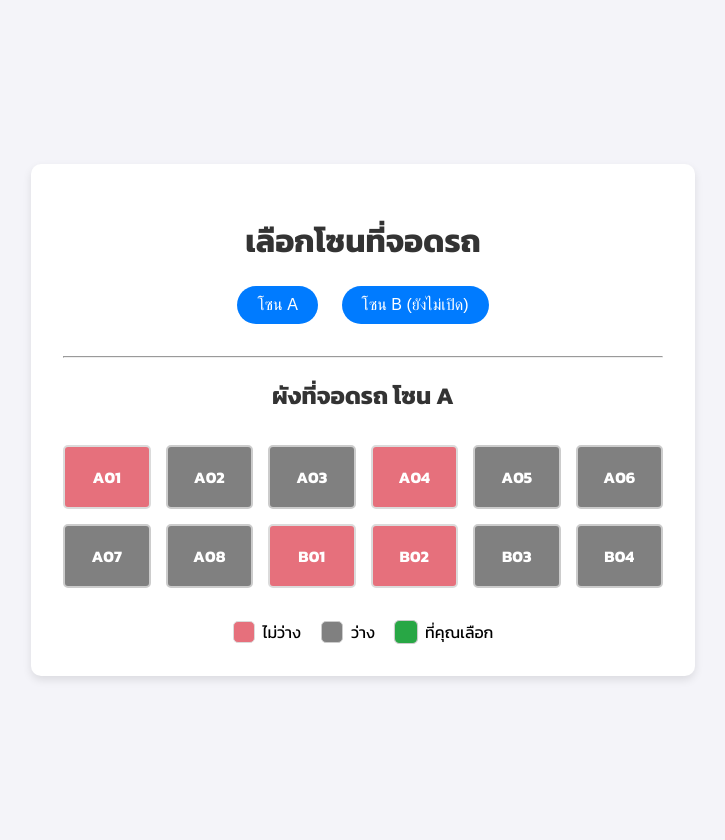
After one commit to wiraphong47/projactpark, a PHP site: page / in a window 1280 px wide. The commit adds this page. Shown: the whole page, without its empty margins (277-1002 px from the left). Run offline with PHP 8.4, Linux system fonts and the light colour scheme.

Commit message:
Add files via upload

```diff
--- /dev/null
+++ b/index.php
@@ -0,0 +1,73 @@
+<?php
+// --- ส่วนจำลองข้อมูลจากฐานข้อมูล ---
+// ในการใช้งานจริง ข้อมูลนี้ควรจะดึงมาจาก Database เช่น MySQL
+// key คือรหัสที่จอด, value คือสถานะ ('available' = ว่าง, 'occupied' = ไม่ว่าง)
+$parking_statuses = [
+    'A01' => 'occupied',
+    'A02' => 'available',
+    'A03' => 'available',
+    'A04' => 'occupied',
+    'A05' => 'available',
+    'A06' => 'available',
+    'A07' => 'available',
+    'A08' => 'available',
+    'B01' => 'occupied',
+    'B02' => 'occupied',
+    'B03' => 'available',
+    'B04' => 'available',
+];
+// --- จบส่วนจำลองข้อมูล ---
+?>
+<!DOCTYPE html>
+<html lang="th">
+<head>
+    <meta charset="UTF-8">
+    <meta name="viewport" content="width=device-width, initial-scale=1.0">
+    <title>ระบบจองที่จอดรถออนไลน์</title>
+    <link rel="stylesheet" href="style.css">
+</head>
+<body>
+
+    <div class="container">
+        <h1>เลือกโซนที่จอดรถ</h1>
+
+        <div class="location-selector">
+            <button class="pin" data-location="lot-a">โซน A</button>
+            <button class="pin" data-location="lot-b">โซน B (ยังไม่เปิด)</button>
+        </div>
+
+        <hr>
+
+        <div id="parking-lot-a" class="parking-lot-container">
+            <h2>ผังที่จอดรถ โซน A</h2>
+
+            <form action="payment.php" method="post" id="booking-form">
+
+                <div class="parking-grid">
+                    <?php foreach ($parking_statuses as $spot_id => $status): ?>
+                        <div
+                            class="spot <?php echo $status; // 'available' หรือ 'occupied' ?>"
+                            data-spot-id="<?php echo $spot_id; ?>">
+                            <?php echo $spot_id; ?>
+                        </div>
+                    <?php endforeach; ?>
+                </div>
+
+                <input type="hidden" name="selected_spot" id="selected-spot-input">
+
+                <button type="submit" id="book-button" style="display: none;">จองที่จอด</button>
+
+            </form>
+
+            <div class="legend">
+                <div class="legend-item"><span class="spot occupied"></span> ไม่ว่าง</div>
+                <div class="legend-item"><span class="spot available"></span> ว่าง</div>
+                <div class="legend-item"><span class="spot selected"></span> ที่คุณเลือก</div>
+            </div>
+        </div>
+
+    </div>
+
+    <script src="script.js"></script>
+</body>
+</html>
--- a/login.php
+++ b/login.php
@@ -28,12 +28,15 @@ if (isset($_SESSION['error_message'])) {
                 <label for="password">รหัส</label>
                 <input type="password" id="password" name="password" required>
             </div>
+
             <?php if (!empty($error_message)) { echo '<p class="error-message">' . $error_message . '</p>'; } ?>
             <button type="submit">เข้าสู่ระบบ</button>
         </form>
         <div class="extra-links">
             <a href="forgot_password.php">ลืมรหัสผ่าน?</a>
             <a href="register.php">สมัครใช้งาน</a>
+            <a href="admin_login.php">สำหรับผู้ดูแลระบบ</a>
+
         </div>
     </div>
 </body>
--- /dev/null
+++ b/script.js
@@ -0,0 +1,46 @@
+// script.js
+
+// รอให้หน้าเว็บโหลดเสร็จก่อนเริ่มทำงาน
+document.addEventListener('DOMContentLoaded', function() {
+
+    // ดึงองค์ประกอบที่ต้องใช้จากหน้า HTML มาเก็บในตัวแปร
+    const parkingGrid = document.querySelector('.parking-grid');
+    const bookButton = document.getElementById('book-button');
+    const selectedSpotInput = document.getElementById('selected-spot-input');
+
+    // ตัวแปรสำหรับเก็บข้อมูลช่องจอดที่ถูกเลือกอยู่ ณ ปัจจุบัน
+    let currentSelectedSpot = null;
+
+    // เพิ่ม Event Listener เพื่อดักจับการคลิกภายในพื้นที่จอดรถทั้งหมด
+    parkingGrid.addEventListener('click', function(event) {
+
+        // event.target คือสิ่งที่เราคลิกโดน
+        const clickedSpot = event.target;
+
+        // --- เริ่มเงื่อนไขการตรวจสอบ ---
+
+        // 1. ตรวจสอบว่าสิ่งที่คลิกคือ "ช่องจอด" และ "ว่าง" หรือไม่?
+        if (clickedSpot.classList.contains('spot') && clickedSpot.classList.contains('available')) {
+
+            // 2. ถ้ามีช่องอื่นที่ถูกเลือกไว้ก่อนหน้า (เป็นสีเขียวอยู่) ให้เอาสีเขียวออก
+            if (currentSelectedSpot) {
+                currentSelectedSpot.classList.remove('selected');
+            }
+
+            // 3. เพิ่ม class 'selected' (สีเขียว) ให้กับช่องที่เพิ่งคลิก
+            clickedSpot.classList.add('selected');
+            currentSelectedSpot = clickedSpot; // อัปเดตช่องที่เลือกอยู่ปัจจุบัน
+
+            // 4. แสดงปุ่ม "จองที่จอด"
+            bookButton.style.display = 'block';
+
+            // 5. นำรหัสของช่องจอด (จาก data-spot-id) ไปใส่ใน input ที่ซ่อนไว้เพื่อเตรียมส่งข้อมูล
+            const spotId = clickedSpot.dataset.spotId;
+            selectedSpotInput.value = spotId;
+
+        } else if (clickedSpot.classList.contains('occupied')) {
+            // กรณีคลิกช่องที่ไม่ว่าง (สีแดง)
+            alert('ที่จอดนี้มีผู้จองแล้ว กรุณาเลือกช่องอื่น');
+        }
+    });
+});
--- a/style.css
+++ b/style.css
@@ -1,13 +1,25 @@
+/* ==========================================================================
+   General & Shared Styles (สไตล์ทั่วไปและใช้ร่วมกัน)
+   ========================================================================== */
+
 /* ใช้ Google Fonts 'Kanit' เพื่อให้แสดงผลภาษาไทยสวยงาม */
+@import url('https://fonts.googleapis.com/css2?family=Kanit:wght@400;700&display=swap');
+
 body {
     font-family: 'Kanit', sans-serif;
     background-color: #f4f4f9;
     display: flex;
     justify-content: center;
     align-items: center;
-    height: 100vh;
+    min-height: 100vh;
     margin: 0;
+    padding: 20px 0; /* เพิ่ม padding เล็กน้อยเผื่อเนื้อหายาว */
 }
+
+
+/* ==========================================================================
+   Login & Register Page Styles (สไตล์หน้าล็อกอินและสมัครสมาชิก)
+   ========================================================================== */
 
 .login-container, .register-container {
     background-color: #ffffff;
@@ -19,13 +31,14 @@ body {
     text-align: center;
 }
 
-h1 {
-    color: #007bff; /* สีน้ำเงินตามตัวอย่าง */
+/* ทำให้สไตล์หัวข้อไม่ชนกันระหว่างหน้า */
+.login-container h1, .register-container h1 {
+    color: #007bff;
     font-size: 24px;
     margin-bottom: 10px;
 }
 
-h2 {
+.login-container h2, .register-container h2 {
     color: #333;
     font-size: 28px;
     font-weight: bold;
@@ -42,27 +55,28 @@ h2 {
 .form-group label {
     font-size: 18px;
     color: #555;
-    width: 60px; /* กำหนดความกว้างของ label */
+    width: 60px;
     text-align: left;
     margin-right: 10px;
 }
 
 .form-group input {
-    width: calc(100% - 70px); /* คำนวณความกว้างที่เหลือ */
+    width: calc(100% - 70px);
     padding: 12px;
     border: 1px solid #ddd;
     border-radius: 5px;
     font-size: 16px;
-    background-color: #f0f0f0; /* สีเทาอ่อนเหมือนในรูป */
+    background-color: #f0f0f0;
 }
 
-button {
+/* ปุ่มสำหรับหน้าฟอร์ม (ล็อกอิน/สมัครสมาชิก) */
+.login-container button, .register-container button {
     width: 200px;
     height: 57px;
     padding: 15px;
     border: none;
-    border-radius: 30px; /* ทำให้ปุ่มโค้งมน */
-    background-color: #e0e0e0; /* สีเทาของปุ่ม */
+    border-radius: 30px;
+    background-color: #e0e0e0;
     color: #333;
     font-family: 'Kanit', sans-serif;
     font-size: 18px;
@@ -72,8 +86,8 @@ button {
     margin-top: 10px;
 }
 
-button:hover {
-    background-color: #c7c7c7; /* สีเข้มขึ้นเมื่อเอาเมาส์ไปชี้ */
+.login-container button:hover, .register-container button:hover {
+    background-color: #c7c7c7;
 }
 
 .extra-links {
@@ -92,13 +106,131 @@ button:hover {
 }
 
 .error-message {
-    color: #d9534f; /* สีแดงสำหรับข้อความผิดพลาด */
+    color: #d9534f;
     margin-bottom: 15px;
     font-size: 14px;
 }
 
 .success-message {
-    color: #5cb85c; /* สีเขียวสำหรับข้อความสำเร็จ */
+    color: #5cb85c;
     margin-bottom: 15px;
     font-size: 14px;
 }
+
+
+/* ==========================================================================
+   Parking Reservation Page Styles (สไตล์หน้าจองที่จอดรถ)
+   ========================================================================== */
+
+.container {
+    background-color: white;
+    padding: 2rem;
+    border-radius: 10px;
+    box-shadow: 0 4px 8px rgba(0,0,0,0.1);
+    text-align: center;
+    width: 90%;
+    max-width: 600px;
+}
+
+.container h1, .container h2 {
+    color: #333;
+}
+
+.location-selector {
+    margin-bottom: 2rem;
+}
+
+/* ปุ่มเลือกโซน */
+.pin {
+    background-color: #007bff;
+    color: white;
+    border: none;
+    padding: 10px 20px;
+    border-radius: 20px;
+    font-size: 1rem;
+    cursor: pointer;
+    margin: 0 10px;
+    transition: background-color 0.3s;
+}
+
+.pin:hover {
+    background-color: #0056b3;
+}
+
+.parking-grid {
+    display: grid;
+    grid-template-columns: repeat(auto-fit, minmax(80px, 1fr));
+    gap: 15px;
+    margin: 2rem 0;
+}
+
+.spot {
+    height: 60px;
+    border: 2px solid #ccc;
+    border-radius: 5px;
+    display: flex;
+    justify-content: center;
+    align-items: center;
+    font-weight: bold;
+    color: white;
+    transition: transform 0.2s, background-color 0.3s;
+}
+
+.spot.available {
+    background-color: #808080; /* สีเทา = ว่าง */
+    cursor: pointer;
+}
+
+.spot.available:hover {
+    transform: scale(1.05);
+    border-color: #007bff;
+}
+
+.spot.occupied {
+    background-color: #dc3545; /* สีแดง = ไม่ว่าง */
+    cursor: not-allowed;
+    opacity: 0.7;
+}
+
+.spot.selected {
+    background-color: #28a745; /* สีเขียว = ที่เราเลือก */
+    border-color: #1a682c;
+    transform: scale(1.1);
+}
+
+/* ปุ่มจอง */
+#book-button {
+    background-color: #28a745;
+    color: white;
+    border: none;
+    padding: 12px 25px;
+    border-radius: 5px;
+    font-size: 1.1rem;
+    cursor: pointer;
+    margin-top: 1rem;
+    transition: background-color 0.3s;
+}
+
+#book-button:hover {
+    background-color: #218838;
+}
+
+.legend {
+    display: flex;
+    justify-content: center;
+    gap: 20px;
+    margin-top: 2rem;
+}
+
+.legend-item {
+    display: flex;
+    align-items: center;
+    gap: 8px;
+}
+
+.legend-item .spot {
+    width: 20px;
+    height: 20px;
+    border: 1px solid #ccc;
+    cursor: default;
+}
```
Also changed, not shown: login_process.php (+10 -4 lines), payment.php (added, +96 -0 lines).
